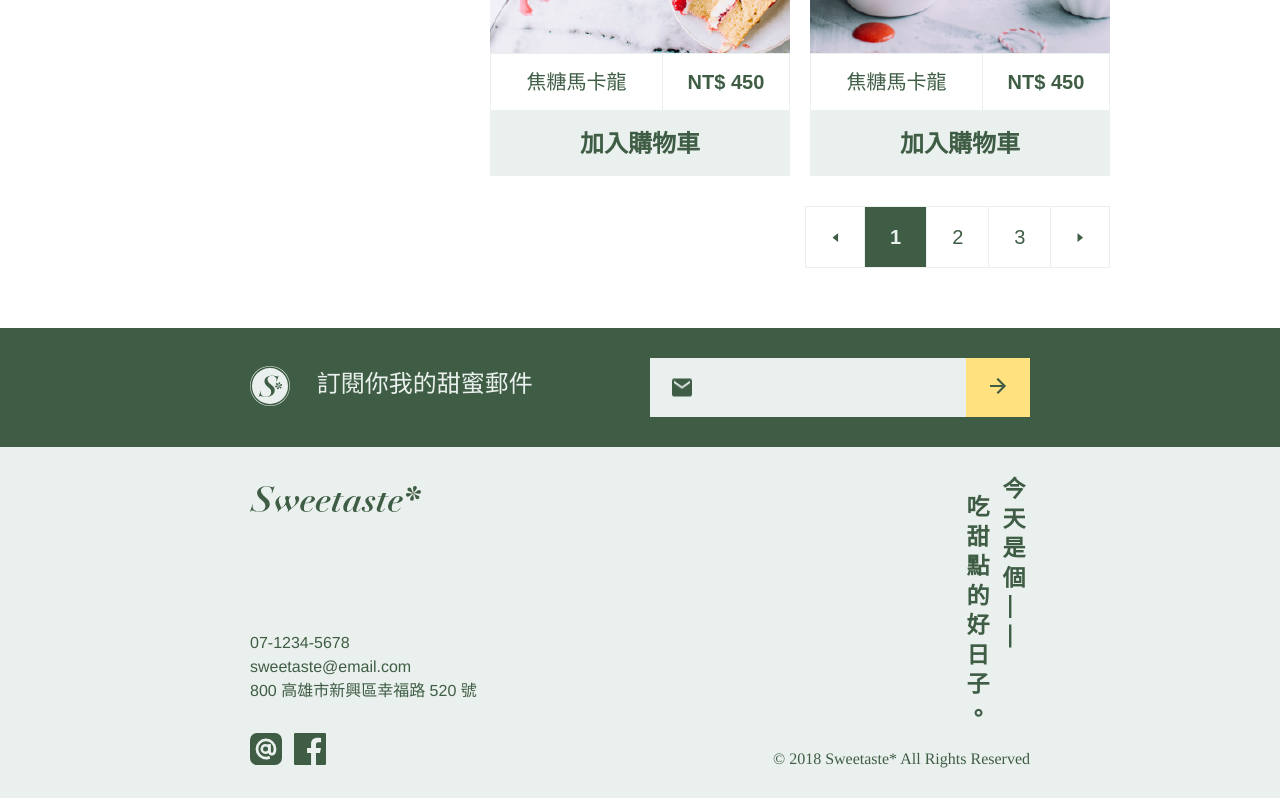
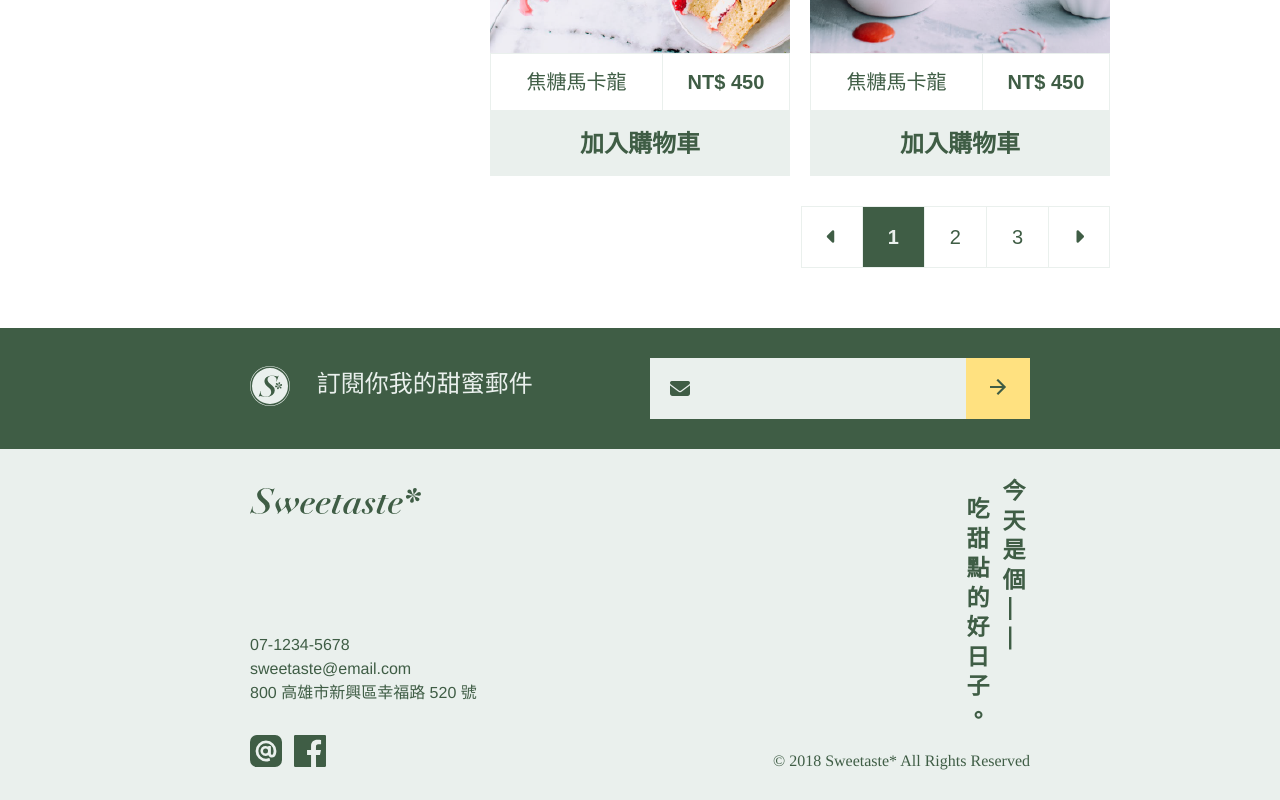
Before and after one commit to EmmaSyu/hexschool-webLayoutTraining1st, a plain HTML site: page index.html in a window 1280 px wide. Shown: the part 1846-2646 px from the top of the page. Drawn offline with Linux system fonts and the light colour scheme.

Commit message:
分頁標籤修改

```diff
--- a/index.html
+++ b/index.html
@@ -6,6 +6,7 @@
     <meta name="viewport" content="width=device-width, initial-scale=1.0">
     <title>甜點</title>
     <link rel="stylesheet" href="./styles/all.css">
+    <script src="https://kit.fontawesome.com/f39845fd01.js" crossorigin="anonymous"></script>
 </head>
 <body>
     <div class="container">
@@ -109,11 +110,11 @@
                     </li>
                 </ul>
                 <ul class="page-link d-flex justify-end">
-                    <li class="go-page"><a class="d-block" href="#">&#129168;</a></li>
+                    <li class="go-page"><a class="d-block" href="#"><i class="fa-solid fa-caret-left"></i></a></li>
                     <li class="go-page active"><a class="d-block" href="#">1</a></li>
                     <li class="go-page"><a class="d-block" href="#">2</a></li>
                     <li class="go-page"><a class="d-block" href="#">3</a></li>
-                    <li class="go-page next-page"><a class="d-block" href="#">&#129170;</a></li>
+                    <li class="go-page next-page"><a class="d-block" href="#"><i class="fa-solid fa-caret-right"></i></a></li>
                 </ul>
             </div>
         </section>
@@ -127,7 +128,7 @@
                     訂閱你我的甜蜜郵件
                 </h2>
                 <div class="input-box d-flex justify-between">
-                    <img class="mail-img" src="./images/mail-24px.png" alt="郵件">
+                    <i class="fa-solid fa-envelope fa-lg"></i>
                     <input type="email" name="" id="">
                     <button>
                         <img src="./images/arrow_forward-24px.png" alt="前往訂閱" class="arrow">
--- a/styles/all.scss
+++ b/styles/all.scss
@@ -148,6 +148,7 @@
                 font-family: $font-family-bold;
                 font-weight: $fw-bold;
             }
+
         }
     }
 
@@ -199,9 +200,9 @@
         background-color: $primary-light-green;
         padding-left: 4px;
 
-        .mail-img {
-            width: 24px;
-            margin: 16px;
+        .fa-envelope {
+            color: $primary-dark-green;
+            padding: 30px 16px;
         }
 
         input[type="email"] {
```
Also changed, not shown: styles/all.css, 1 other file.
